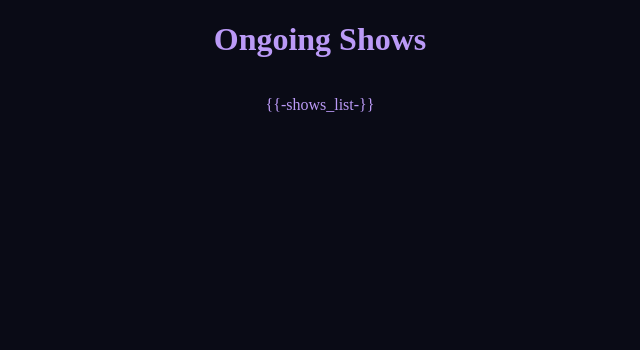
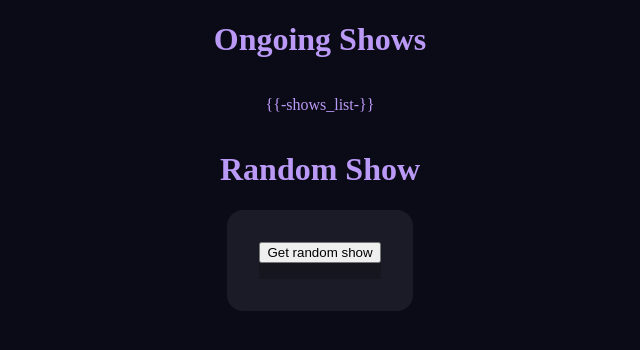
Before and after one commit to MarcoTz/who-is-watching, a plain HTML site: page overview_html/index_template.html in a window 1280 px wide. Shown: the whole page, without its empty margins (320-960 px from the left). Drawn offline with Linux system fonts and the light colour scheme.

Commit message:
added random show to html

```diff
--- a/overview_html/index_template.html
+++ b/overview_html/index_template.html
@@ -3,11 +3,25 @@
   <head>
     <title>Who is Watching</title>
     <link rel="stylesheet" href="main.css">
+    <script>
+      show_names = [{{-show_names-}}];
+      function roll_show(){
+        show_div = document.getElementById("random_show_div");
+        new_show = show_names[Math.floor(Math.random()*show_names.length)];
+        show_div.innerHTML = new_show;
+      }
+    </script>
   </head>
   <body>
     <h1>Ongoing Shows</h1>
     <div id="shows_container">
       {{-shows_list-}}
     </div>
+    <h1>Random Show</h1>
+    <div id="random_show_container">
+      <button onclick="roll_show()">Get random show</button>
+      <br/>
+      <div id="random_show_div"></div>
+    </div>
   </body>
 </html>
--- a/overview_html/main.css
+++ b/overview_html/main.css
@@ -30,7 +30,7 @@ h1 {
   border-radius:1em;
   font-size:16pt;
   margin:0.5em;
-  padding-bottom:1em;
+  padding:0.5em;
   text-align:center;
 }
 
@@ -45,3 +45,17 @@ h1 {
   font-size:18pt;
   padding:0.5em;
 }
+
+#random_show_container{
+  border-radius:1em;
+  background:var(--bg-color-odd);
+  width:fit-content;
+  padding:2em;
+  margin:auto;
+}
+
+#random_show_div{
+  width:100%;
+  padding-top:1em;
+  background:var(--bg-color-even);
+}
```
Also changed, not shown: 1 other file.
